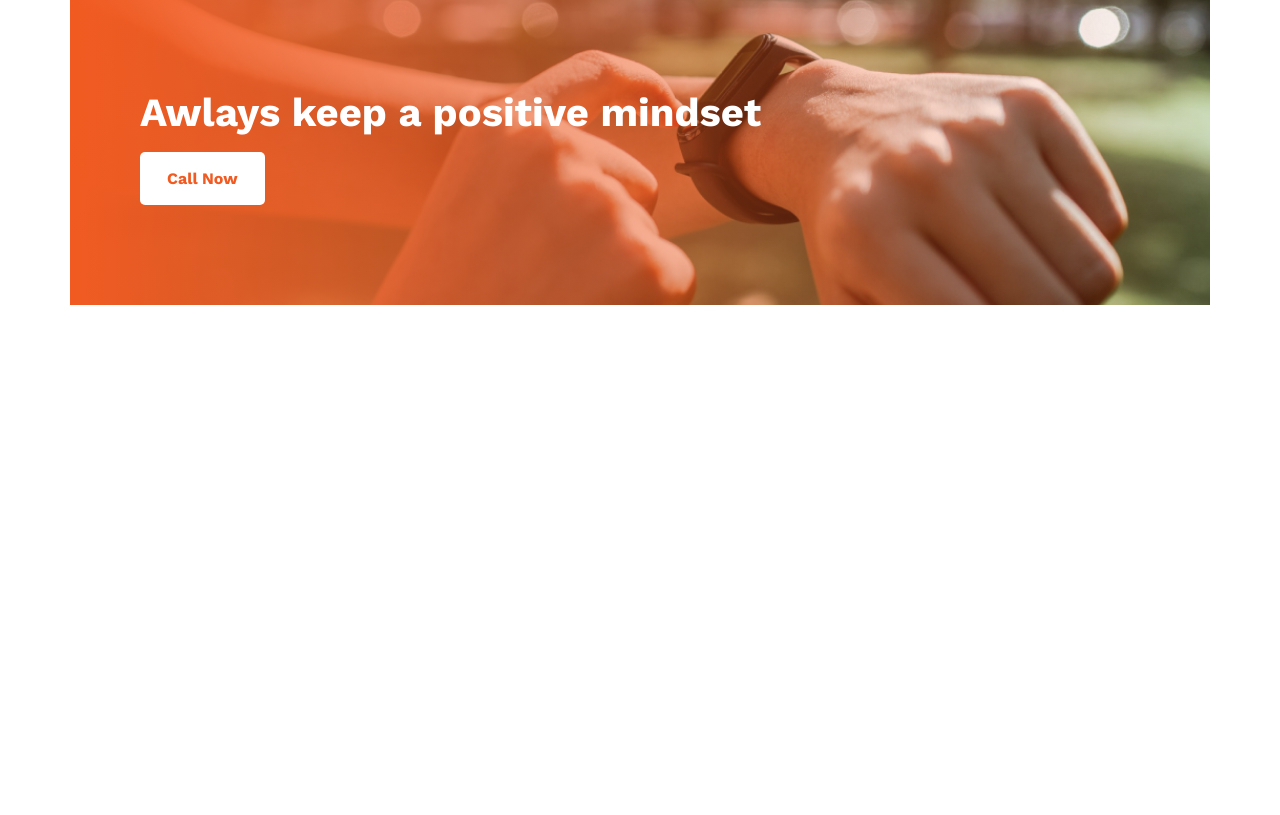
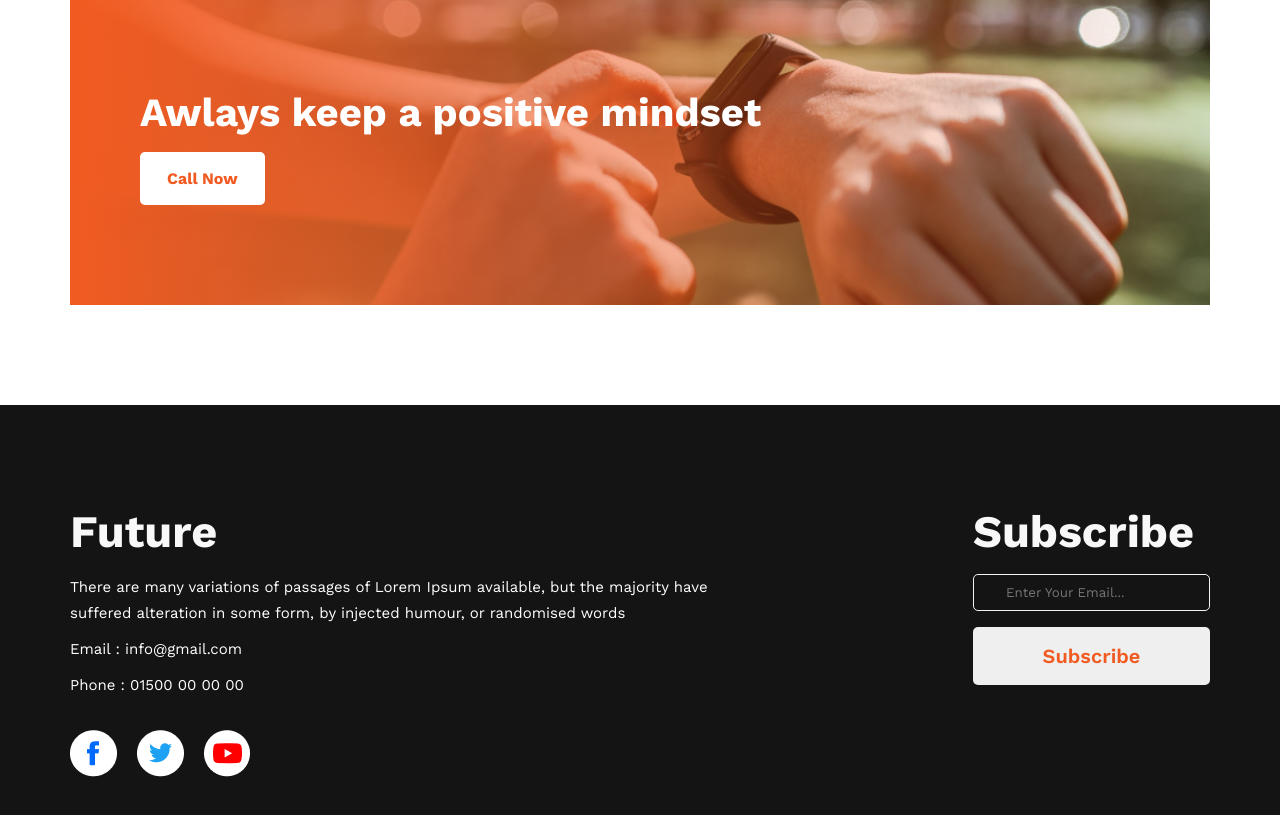
Before and after one commit to dreammehedi/new-year-new-me-project, a plain HTML site: page index.html in a window 1280 px wide. Shown: the part 1797-2612 px from the top of the page. Before the commit the page ends 2202 px from the top, so only its background shows below. Drawn offline with nearby package versions, Linux system fonts and the light colour scheme.

Commit message:
footer complete

```diff
--- a/index.html
+++ b/index.html
@@ -75,7 +75,28 @@
     </main>
     <!-- footer start -->
     <footer>
-
+        <div class="container">
+            <div class="footer">
+                <div class="future">
+                    <h1>Future</h1>
+                    <p>There are many variations of passages of Lorem Ipsum available, but the majority have suffered alteration in some form, by injected humour, or randomised words</p>
+                    <p>Email : info@gmail.com</p>
+                    <p>Phone : 01500 00 00 00</p>
+                    <ul class="social-menu">
+                        <li><a href="#"><img src="images/icons/fb.png" alt="fb"></a></li>
+                        <li><a href="#"><img src="images/icons/twitter.png" alt="twitter"></a></li>
+                        <li><a href="#"><img src="images/icons/youtube.png" alt="youtube"></a></li>
+                    </ul>
+                </div>
+                <div class="subscribe">
+                    <h1>Subscribe</h1>
+                    <form>
+                        <input type="email" placeholder="Enter Your Email...">
+                        <button class="btn subscribe-btn" type="submit">Subscribe</button>
+                    </form>
+                </div>
+            </div>
+        </div>
     </footer>
 </body>
 </html>
--- a/style.css
+++ b/style.css
@@ -174,8 +174,66 @@ ul.my-failures-list li {
 
 /* footer style start */
 
+footer {
+    background-color: #151414;
+    color: #fff;
+    padding: 100px 0;
+}
+.footer {
+    display: flex;
+    justify-content: space-between;
+    align-items: flex-start;
+}
 
+.future {
+    max-width: 700px;
+}
 
+.footer > div > h1 {
+    color: #F8F8F8;
+    font-size: 45px;
+    font-weight: 700;
+    margin-bottom: 1rem;
+}
 
+.future > p {
+    font-weight: 400;
+    margin: 10px 0;
+    line-height: 26px;
+    font-size: 15px;
+}
 
+ul.social-menu {
+    display: flex;
+    justify-content: flex-start;
+    margin-top: 2rem;
+}
+
+ul.social-menu > li {
+    margin: 0 10px;
+}
+
+ul.social-menu > li:first-child {
+    margin-left: 0;
+}
+button.btn.subscribe-btn {
+    color: #F15B22;
+    font-size: 20px;
+    font-weight: 600;
+}
+
+.subscribe form {
+    display: flex;
+    flex-direction: column;
+}
+
+.subscribe form > input {
+    background-color: transparent;
+    color: #F3F3F3;
+    border: 1px solid #F3F3F3;
+    outline: none;
+    padding: 10px 2rem;
+    margin-bottom: 1rem;
+    border-radius: 5px;
+}
 /* footer style end */
```
